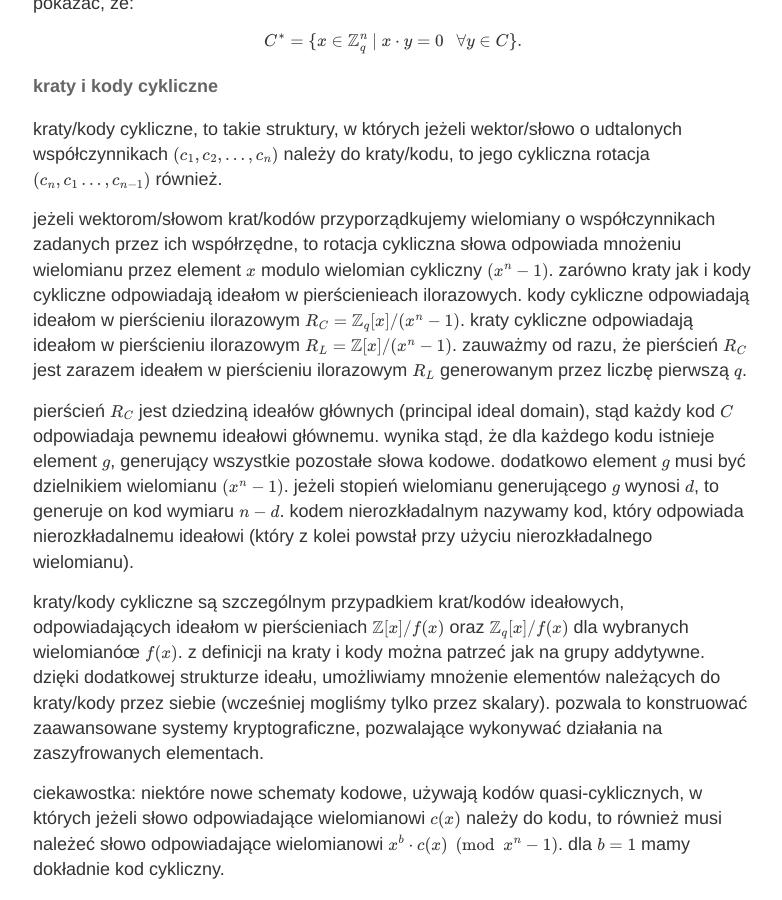
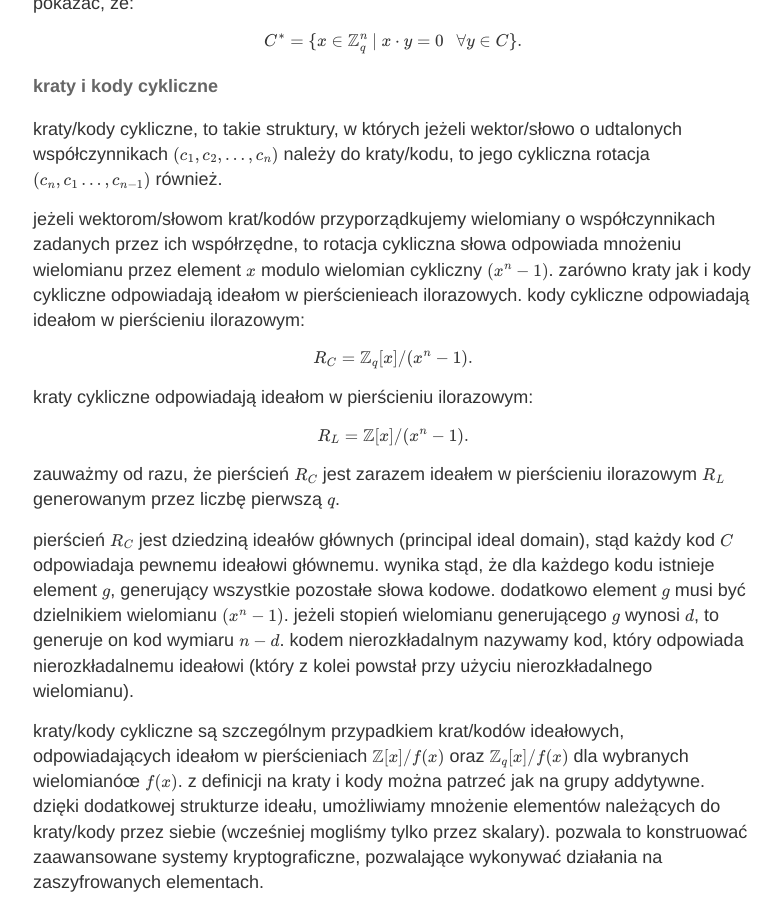
Before and after one commit to keIpie/keIpie.github.io, a Jekyll site: the page built from pq/_posts/2021-3-14-kraty-kody.md, in a window 1280 px wide and 900 px high, scrolled down 3415 px. Shown: the whole window, without its empty margins (247-1029 px from the left). Built offline with Jekyll 4.4.1, drawn with Linux system fonts in a browser that asks for light colours; formulas are drawn with MathJax 3; some of the changed lines change nothing that is shown.

Commit message:
saber lwr

```diff
--- a/pq/_posts/2021-3-14-kraty-kody.md
+++ b/pq/_posts/2021-3-14-kraty-kody.md
@@ -120,7 +120,14 @@ należy do kraty/kodu, to jego cykliczna rotacja $(c_n,c_1\ldots, c_{n-1})$ rów
 jeżeli wektorom/słowom krat/kodów przyporządkujemy wielomiany o współczynnikach zadanych przez ich współrzędne, to rotacja cykliczna
 słowa odpowiada mnożeniu wielomianu przez element $x$ modulo wielomian cykliczny $(x^n-1)$.
 zarówno kraty jak i kody cykliczne odpowiadają ideałom w pierścienieach ilorazowych. kody cykliczne odpowiadają ideałom w pierścieniu
-ilorazowym $R_C = \mathbb{Z}_q [x] / (x^n-1)$. kraty cykliczne odpowiadają ideałom w pierścieniu ilorazowym $R_L = \mathbb{Z}[x] / (x^n-1)$.
+ilorazowym:
+
+$$ R_C = \mathbb{Z}_q[x]/(x^n-1).$$
+
+kraty cykliczne odpowiadają ideałom w pierścieniu ilorazowym:
+
+$$R_L = \mathbb{Z}[x] / (x^n-1).$$
+
 zauważmy od razu, że pierścień $R_C$ jest zarazem ideałem w pierścieniu ilorazowym $R_L$ generowanym przez liczbę pierwszą $q$.
 
 pierścień $R_C$ jest dziedziną ideałów głównych (principal ideal domain), stąd każdy kod $C$ odpowiadaja pewnemu ideałowi głównemu.
```
